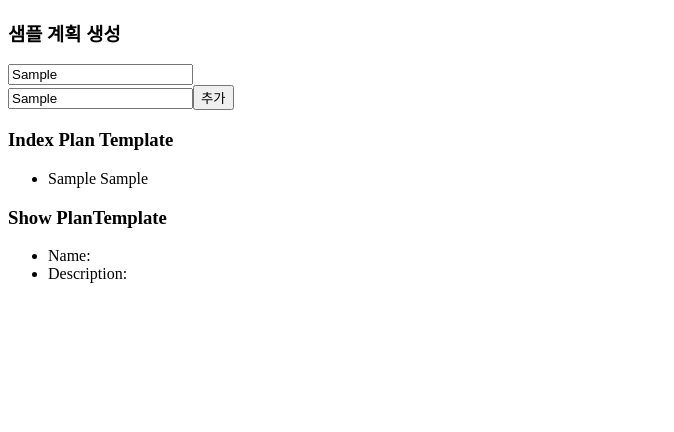
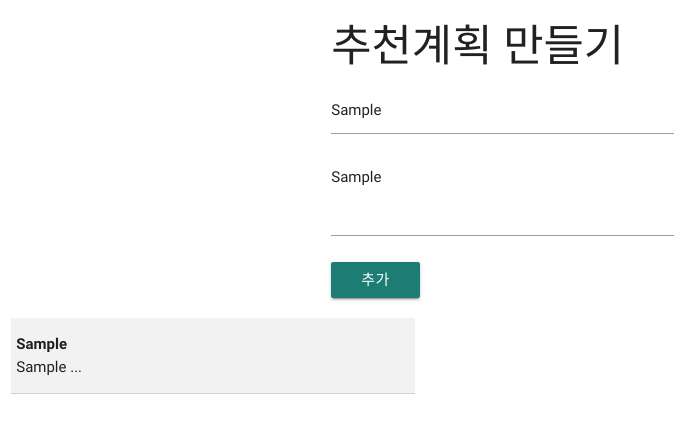
Before and after one commit to flowkater/plan-market-react-practice, a React (Create React App) app: page / in a window 1280 px wide. Both pictures are taken after typing "Sample", "Sample" into the empty fields and a click on the button "추가". Shown: the top 432 px of the page, without its empty margins (0-674 px from the left). Built offline with nearby package versions, Linux system fonts and the light colour scheme; no server answers.

Commit message:
Update view design

```diff
--- a/public/index.html
+++ b/public/index.html
@@ -19,7 +19,18 @@
       work correctly both with client-side routing and a non-root public URL.
       Learn how to configure a non-root public URL by running `npm run build`.
     -->
-    <title>React App</title>
+    <script
+  src="http://code.jquery.com/jquery-3.3.1.slim.min.js"
+  integrity="sha256-3edrmyuQ0w65f8gfBsqowzjJe2iM6n0nKciPUp8y+7E="
+  crossorigin="anonymous"></script>
+    <link rel="stylesheet" href="https://cdnjs.cloudflare.com/ajax/libs/materialize/0.100.2/css/materialize.min.css">
+    <script src="https://cdnjs.cloudflare.com/ajax/libs/materialize/0.100.2/js/materialize.min.js"></script>
+    <title>추천계획</title>
+    <style>
+      .cursor {
+        cursor: pointer;
+      }
+    </style>
   </head>
   <body>
     <noscript>
--- a/src/components/CreatePlanTemplate.js
+++ b/src/components/CreatePlanTemplate.js
@@ -27,22 +27,26 @@ class CreatePlanTemplate extends Component {
 
   render() {
     return (
-      <div>
-        <h3>샘플 계획 생성</h3>
+      <div className="input-field">
+        <h3>추천계획 만들기</h3>
         <input
           name="name"
-          placeholder="이름"
+          placeholder="추천계획명"
           onChange={this.handleChange}
          />
         <br />
-        <input
+        <textarea
+          className="materialize-textarea"
           name="description"
           placeholder="설명"
           onChange={this.handleChange}
         />
         <button
+          className="btn waves-effect waves-light"
           onClick={this.handleClick}
-          name="submit">추가</button>
+          name="submit">
+          추가
+        </button>
       </div>
     );
   }
--- a/src/components/IndexPlanTemplate.js
+++ b/src/components/IndexPlanTemplate.js
@@ -19,10 +19,11 @@ class IndexPlanTemplate extends Component {
 
     return (
       <div>
-        <h3>Index Plan Template</h3>
-        <ul>
-          {mapToComponents}
-        </ul>
+        <table className="striped highlight bordered cursor">
+          <tbody>
+            {mapToComponents}
+            </tbody>
+        </table>
       </div>
     );
   }
--- a/src/components/IndexPlanTemplateItem.js
+++ b/src/components/IndexPlanTemplateItem.js
@@ -15,9 +15,13 @@ class IndexPlanTemplateItem extends Component {
 
     render() {
         return (
-            <li onClick={this.handleClick}>
-                {this.props.planTemplate.name} {this.props.planTemplate.description}
-            </li>
+            <tr onClick={this.handleClick}>
+                <td>
+                <b>{this.props.planTemplate.name}</b>
+                <br />
+                {this.props.planTemplate.description.substring(0, 20)} ...
+                </td>
+            </tr>
         );
     }
 }
--- a/src/components/ShowPlanTemplate.js
+++ b/src/components/ShowPlanTemplate.js
@@ -4,11 +4,14 @@ class ShowPlanTemplate extends Component {
     render() {
         return (
             <div>
-                <h3>Show PlanTemplate</h3>
-                <ul>
-                    <li>Name: {this.props.planTemplate.name}</li>
-                    <li>Description: {this.props.planTemplate.description}</li>
-                </ul>
+                <h5>{this.props.planTemplate.name}</h5>
+                <div>
+                    {
+                        this.props.planTemplate.description.split('\n').map((item, key) => {
+                            return <span key={key}>{item}<br/></span>
+                            })
+                    }
+                </div>
             </div>
         );
     }
--- a/src/containers/App.js
+++ b/src/containers/App.js
@@ -9,17 +9,27 @@ class App extends Component {
 
     return (
       <div>
+        <div className="row">
+          <div className="col s6 offset-s3">
             <CreatePlanTemplate
                   onAdd={this.props.addPlanTemplate}
                 />
+          </div>
+        </div>
+        <div className="row">
+          <div className="col s4">
             <IndexPlanTemplate
               planTemplates={this.props.planTemplates}
               onSelect={this.props.setPlanTemplate}
               getPlanTemplateList={this.props.getPlanTemplateList}
             />
+          </div>
+          <div className="col s8">
             <ShowPlanTemplate
                 planTemplate={this.props.selectedPlanTemplate}
             />
+          </div>
+        </div>
       </div>
     );
   }
```
Lines whose indentation alone changed are shown as unchanged.
